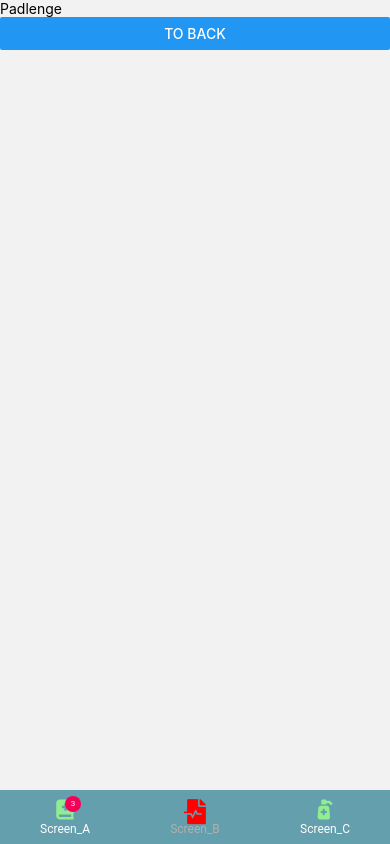
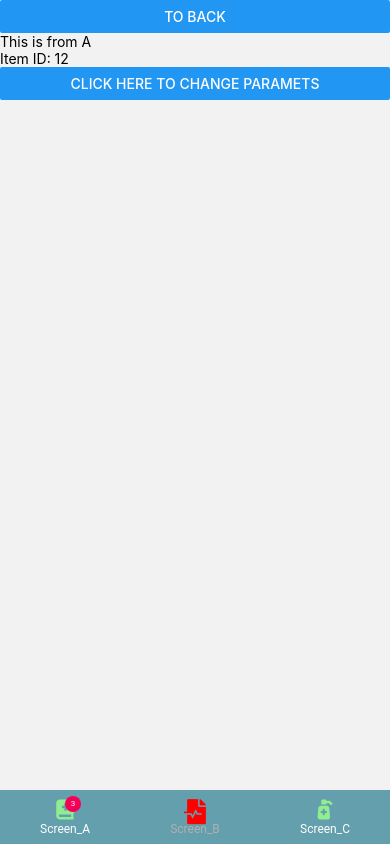
Before and after one commit to alwinsDen/react_native_learning, a React Native app: screen / in a window 390 px wide. Both pictures are taken after a click on the button "GO TO B". Built offline with nearby package versions, Linux system fonts and the light colour scheme.

Commit message:
data passing btw screens and adding fonts

```diff
--- a/pages/Comp1.js
+++ b/pages/Comp1.js
@@ -3,10 +3,18 @@ import {Button, Text, View} from "react-native";
 
 const Comp1 = ({navigation}) => {
     return <View>
-        <Text>Tetse</Text>
+        <Text
+        style={{
+            fontSize:30,
+            fontFamily:"Urbanist-Medium"
+        }}
+        >Tetse</Text>
         <Button title={"GO to B"}
                 onPress={() => {
-                    navigation.navigate("Screen_B")
+                    navigation.navigate("Screen_B", {
+                        message: "This is from A",
+                        itemId: 12
+                    })
                 }
                 }
         >
--- a/pages/Comp2.js
+++ b/pages/Comp2.js
@@ -1,17 +1,33 @@
 import React from "react"
 import {Button, Text} from "react-native";
 
-const Comp2 = ({navigation}) => {
+const Comp2 = ({navigation, route}) => {
+    const {message, itemId} = route.params;
     return (
-        <><Text>
-            Padlenge
-        </Text>
+        <>
             <Button title={"To back"}
                     onPress={() => {
                         navigation.goBack(); //to go back
                     }}
             >
             </Button>
+
+            <Text>
+                {message}
+            </Text>
+
+            <Text>
+                Item ID: {itemId}
+            </Text>
+
+            <Button title={"Click here to change paramets"}
+            onPress={()=> {
+                navigation.setParams({
+                    message:"Haha you clicked the button"
+                })
+            }}
+            >
+            </Button>
         </>
     )
 }
--- /dev/null
+++ b/react-native.config.js
@@ -0,0 +1,3 @@
+module.exports = {
+    assets:['./assets/fonts']
+}
```
Also changed, not shown: assets/fonts/NotoSansGothic-Regular.ttf (added), assets/fonts/Urbanist-Medium.ttf (added), 18 other files (tests, documents, lock files or other folders).
